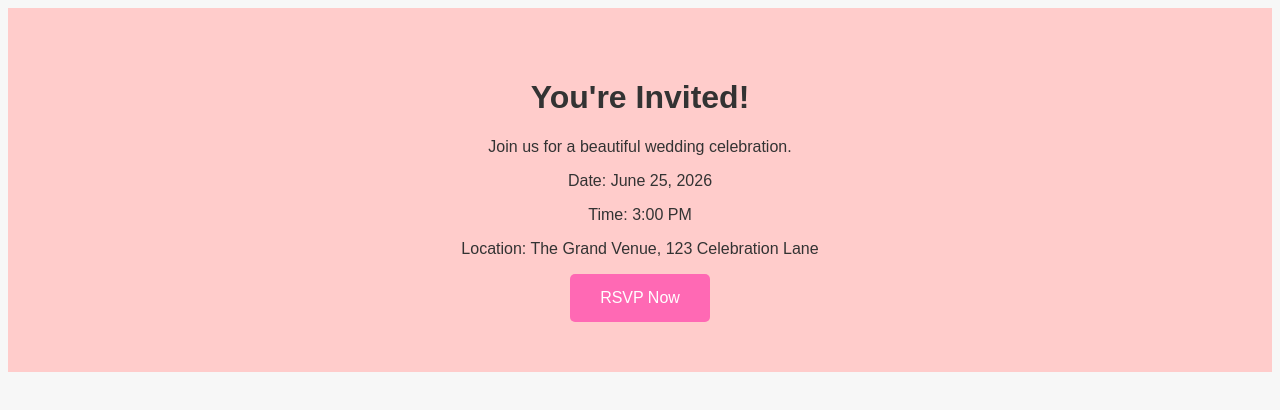
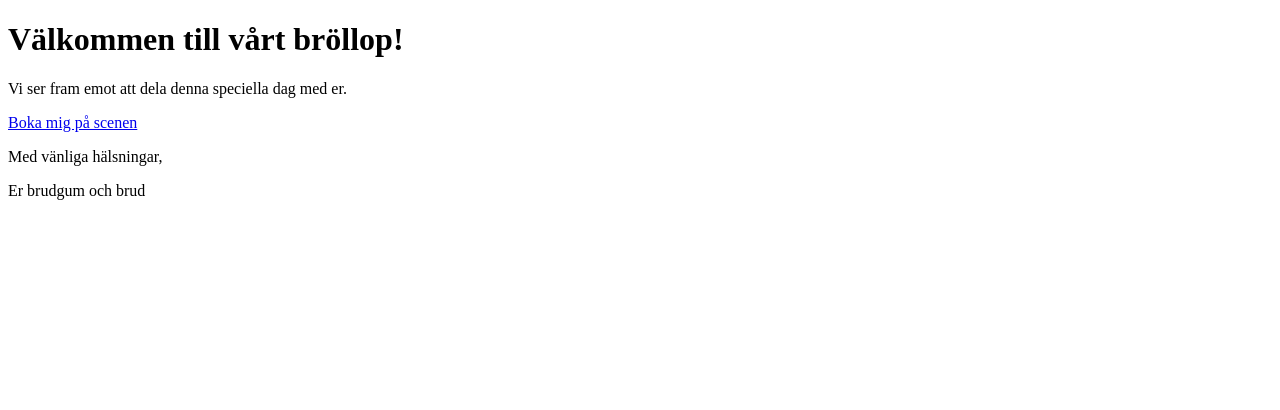
Before and after one commit to niklasruberg-ux/SandraNiklas, a plain HTML site: page index.html in a window 1280 px wide. Drawn offline with Linux system fonts and the light colour scheme.

Commit message:
Restore index.html to previous version before the email text change.

```diff
--- a/index.html
+++ b/index.html
@@ -1,43 +1,15 @@
 <!DOCTYPE html>
-<html lang="en">
+<html lang="sv">
 <head>
     <meta charset="UTF-8">
     <meta name="viewport" content="width=device-width, initial-scale=1.0">
-    <title>Wedding Invitation</title>
-    <style>
-        body {
-            font-family: Arial, sans-serif;
-            background-color: #f7f7f7;
-            color: #333;
-        }
-        .hero {
-            background-color: #ffcccb;
-            padding: 50px;
-            text-align: center;
-        }
-        .button {
-            background-color: #ff69b4;
-            color: white;
-            padding: 15px 30px;
-            border: none;
-            border-radius: 5px;
-            text-decoration: none;
-            display: inline-block;
-            transition: background-color 0.3s;
-        }
-        .button:hover {
-            background-color: #ff1493;
-        }
-    </style>
+    <title>Inbjudan till bröllop</title>
 </head>
 <body>
-    <div class="hero">
-        <h1>You're Invited!</h1>
-        <p>Join us for a beautiful wedding celebration.</p>
-        <p>Date: June 25, 2026</p>
-        <p>Time: 3:00 PM</p>
-        <p>Location: The Grand Venue, 123 Celebration Lane</p>
-        <a href="#" class="button">RSVP Now</a>
-    </div>
+    <h1>Välkommen till vårt bröllop!</h1>
+    <p>Vi ser fram emot att dela denna speciella dag med er.</p>
+    <a href="mailto:example@example.com?subject=Hej!&body=Hej!%0A%0AJag%20vill%20bidra%20p%C3%A5%20%C3%B6ppen%20scen.%20%0A%0ATyp%20av%20nummer%3A%20">Boka mig på scenen</a>
+    <p>Med vänliga hälsningar,</p>
+    <p>Er brudgum och brud</p>
 </body>
 </html>
```
